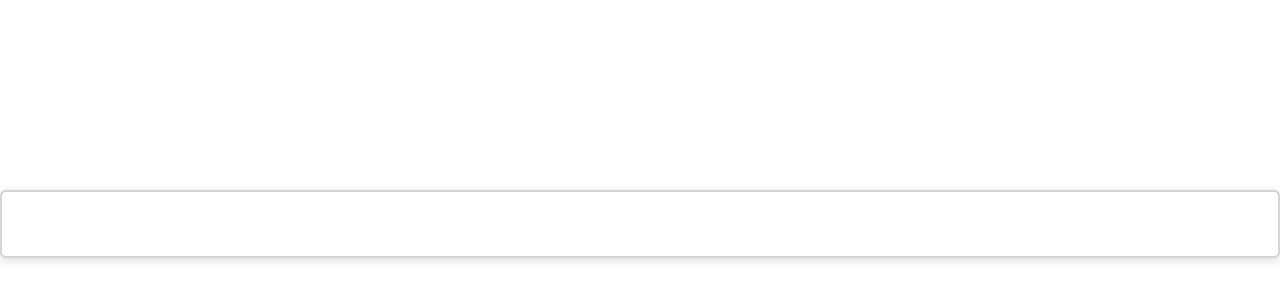
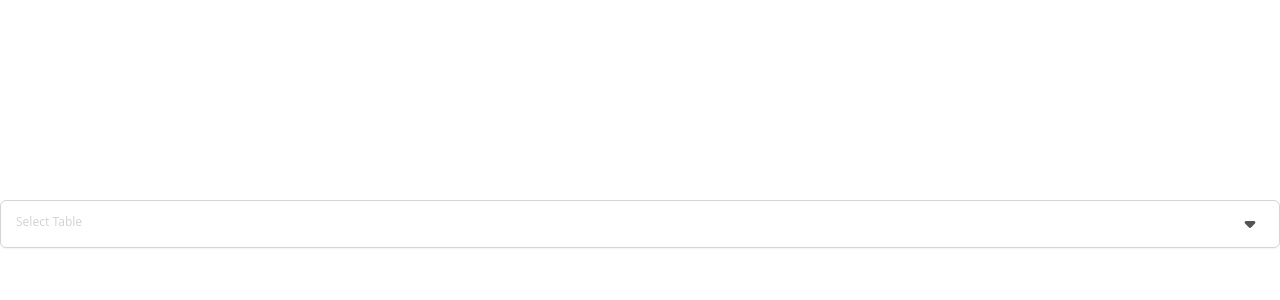
Before and after one commit to Real-Bird/home-quiz-manage-reservations, a React (Vite) app: page / in a window 1280 px wide. Shown: the part 176-476 px from the top of the page. Built offline with nearby package versions, Linux system fonts and the light colour scheme.

Commit message:
feat: (#1) select table
23-10-20~21

```diff
--- a/src/App.tsx
+++ b/src/App.tsx
@@ -1,15 +1,16 @@
-import { Layout, TextArea } from "@src/components/common";
-import { useState } from "react";
+import { Layout, SelectTable } from "@src/components/common";
+import { tableArr } from "@src/mockup/tableItems";
 
 function App() {
-  const [textValue, setTextValue] = useState("");
+  const mockupList = tableArr.map((item) => ({
+    id: item.id,
+    tableItemLabel: `Table ${item.table}·Floor ${item.floor}`,
+  }));
+
   return (
     <Layout>
       {/* <Button className="text-highlight px-5">View Reservations</Button> */}
-      <TextArea
-        value={textValue}
-        onChange={(e) => setTextValue(e.target.value)}
-      />
+      <SelectTable tableItems={mockupList} />
     </Layout>
   );
 }
--- /dev/null
+++ b/src/components/common/SelectTable.tsx
@@ -0,0 +1,71 @@
+import { cls } from "@src/utils";
+import { useState } from "react";
+import Close from "@assets/icons/close.svg?react";
+import ArrowDropDown from "@assets/icons/arrow_drop_down.svg?react";
+
+export const SelectTable = ({ tableItems }: SelectTableProps) => {
+  const [tableItemBadge, setTableItemBadge] = useState<TableBaseItem[]>([]);
+
+  const onTableItemClick = (item: TableBaseItem) => {
+    setTableItemBadge((prev) => {
+      const prevSet = new Set([...prev, item]);
+      const newArr = [...prevSet].sort((a, b) => a.id.localeCompare(b.id));
+      return newArr;
+    });
+  };
+
+  return (
+    <div className="relative w-full group">
+      <div
+        className={cls(
+          tableItemBadge.length > 0 ? "-translate-y-4" : "",
+          "absolute top-1 translate-x-3 z-10 transform text-[0.75rem] text-zinc-300 duration-300 translate-y-1/2 bg-white cursor-text px-1"
+        )}>
+        Select Table
+      </div>
+      <div
+        className={cls(
+          tableItemBadge.length > 1 ? "hover:h-fit" : "",
+          "box-border flex flex-1 flex-wrap items-center rounded-md border border-gray-300 px-2 py-0.5 shadow-sm h-12 overflow-hidden"
+        )}>
+        {tableItemBadge?.map((item) => (
+          <div
+            key={`${item.id}-table-badge`}
+            className="text-xs mx-1 p-1 my-2 bg-default rounded-full flex"
+            onClick={() =>
+              setTableItemBadge((prev) => prev.filter((v) => v.id !== item.id))
+            }>
+            <span>{item.tableItemLabel}</span>
+            <div className="w-4 h-4 rounded-full bg-gray-300 p-1 flex justify-center items-center">
+              <Close width={8} height={8} />
+            </div>
+          </div>
+        ))}
+        <div className="absolute right-3">
+          <ArrowDropDown />
+        </div>
+      </div>
+      <ul
+        className="hidden absolute z-10 h-fit max-h-60 w-full divide-y-2 overflow-y-scroll rounded-md border border-gray-300 group-hover:block"
+        id="category">
+        {tableItems?.map((item) => (
+          <li
+            key={item.id}
+            className="w-full cursor-pointer bg-white px-3 py-2 placeholder-gray-400 shadow-sm hover:bg-gray-300"
+            onClick={() => onTableItemClick(item)}>
+            {item.tableItemLabel}
+          </li>
+        ))}
+      </ul>
+    </div>
+  );
+};
+
+type TableBaseItem = {
+  id: string;
+  tableItemLabel: string;
+};
+
+interface SelectTableProps {
+  tableItems: TableBaseItem[];
+}
--- a/src/components/common/index.ts
+++ b/src/components/common/index.ts
@@ -2,3 +2,4 @@ export * from "./Layout";
 export * from "./Button";
 export * from "./Input";
 export * from "./TextArea";
+export * from "./SelectTable";
--- /dev/null
+++ b/src/mockup/tableItems.ts
@@ -0,0 +1,18 @@
+export const tableArr = [
+  { id: "f1t1", floor: 1, table: 1 },
+  { id: "f1t2", floor: 1, table: 2 },
+  { id: "f1t3", floor: 1, table: 3 },
+  { id: "f1t4", floor: 1, table: 4 },
+  { id: "f1t5", floor: 1, table: 5 },
+  { id: "f1t6", floor: 1, table: 6 },
+  { id: "f1t7", floor: 1, table: 7 },
+  { id: "f1t8", floor: 1, table: 8 },
+  { id: "f2t1", floor: 2, table: 1 },
+  { id: "f2t2", floor: 2, table: 2 },
+  { id: "f2t3", floor: 2, table: 3 },
+  { id: "f2t4", floor: 2, table: 4 },
+  { id: "f2t5", floor: 2, table: 5 },
+  { id: "f2t6", floor: 2, table: 6 },
+  { id: "f2t7", floor: 2, table: 7 },
+  { id: "f2t8", floor: 2, table: 8 },
+];
```
